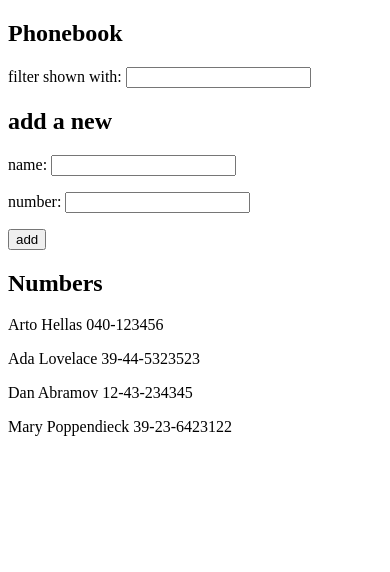
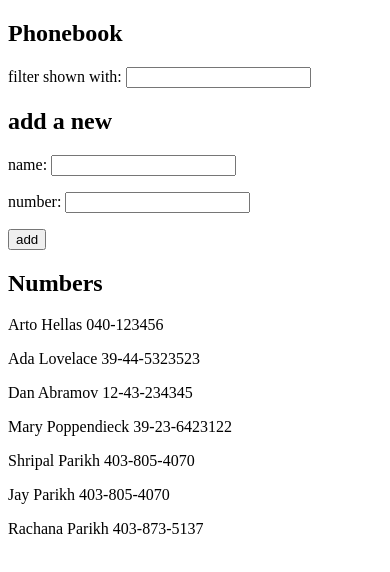
Before and after one commit to shripalp/fullstackopen, a React (Create React App) app in the folder part2/phonebook/: page / in a window 390 px wide. Shown: the top 572 px of the page. Built offline with nearby package versions, Linux system fonts and the light colour scheme; data requests are answered from the project's data file.

Commit message:
phonebook step8

```diff
--- a/part2/phonebook/db.json
+++ b/part2/phonebook/db.json
@@ -19,6 +19,21 @@
       "name": "Mary Poppendieck",
       "number": "39-23-6423122",
       "id": 4
+    },
+    {
+      "name": "Shripal Parikh",
+      "number": "403-805-4070",
+      "id": 5
+    },
+    {
+      "name": "Jay Parikh",
+      "number": "403-805-4070",
+      "id": 6
+    },
+    {
+      "name": "Rachana Parikh",
+      "number": "403-873-5137",
+      "id": 7
     }
   ]
 }
--- a/part2/phonebook/src/App.js
+++ b/part2/phonebook/src/App.js
@@ -1,9 +1,10 @@
 import { useState, useEffect } from "react";
-import axios from "axios";
+//import axios from "axios";
 
 import Search from "./components/Search";
 import Display from "./components/Display";
 import Form from "./components/Form";
+import contactService from "./services/contacts";
 
 const App = () => {
   const [persons, setPersons] = useState([]);
@@ -45,17 +46,17 @@ const App = () => {
       setNewName("");
       return;
     }
-
-    setPersons(persons.concat(personObject));
-    setNewName("");
-    setNewNumber("");
+    contactService.create(personObject).then((returnedPerson) => {
+      setPersons(persons.concat(returnedPerson));
+      setNewName("");
+      setNewNumber("");
+    });
   };
 
   const hook = () => {
     console.log("effect");
-    axios.get("http://localhost:3002/persons").then((response) => {
-      console.log("promise done");
-      setPersons(response.data);
+    contactService.getAll().then((initialContact) => {
+      setPersons(initialContact);
     });
   };
   useEffect(hook, []);
--- /dev/null
+++ b/part2/phonebook/src/services/contacts.js
@@ -0,0 +1,25 @@
+import axios from "axios";
+const baseUrl = "http://localhost:3002/persons";
+
+const getAll = () => {
+  const request = axios.get(baseUrl);
+  return request.then((response) => response.data);
+};
+
+const create = (newObject) => {
+  const request = axios.post(baseUrl, newObject);
+  return request.then((response) => response.data);
+};
+
+const update = (id, newObject) => {
+  const request = axios.put(`${baseUrl}/${id}`, newObject);
+  return request.then((response) => response.data);
+};
+
+const contactService = {
+  getAll: getAll,
+  create: create,
+  update: update,
+};
+
+export default contactService;
```
Also changed, not shown: 1 other file (tests, documents, lock files or other folders).
